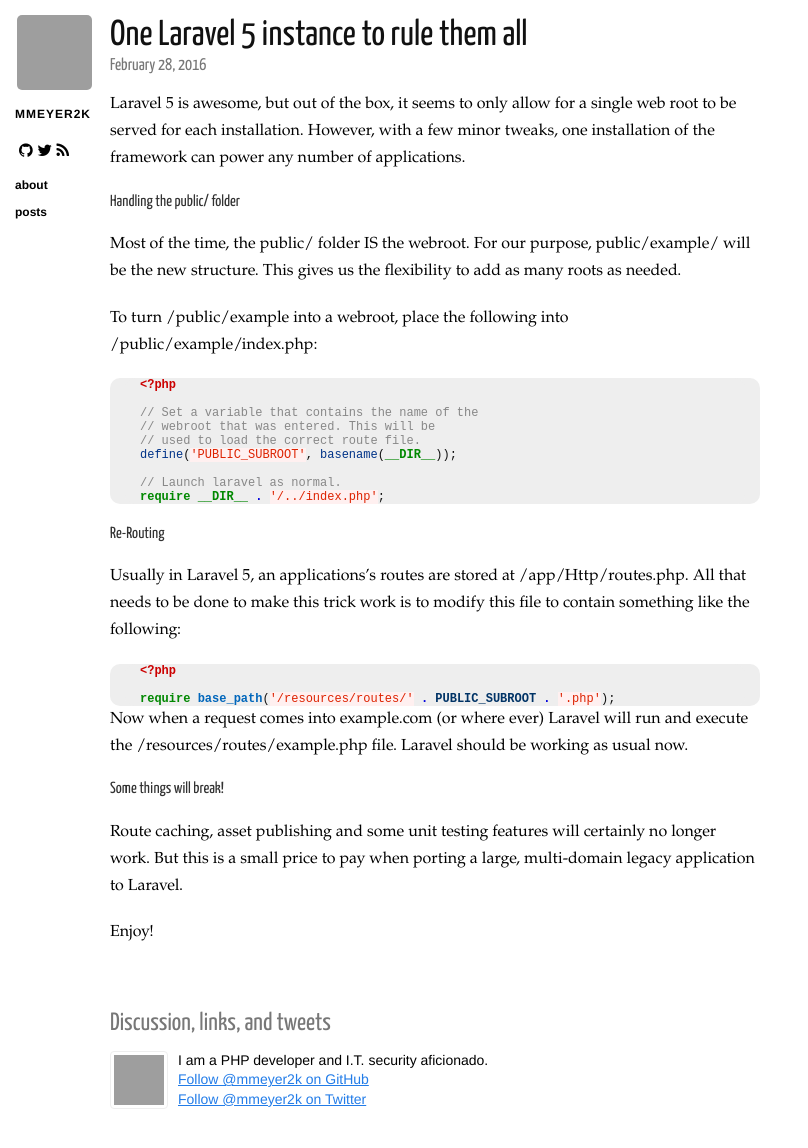
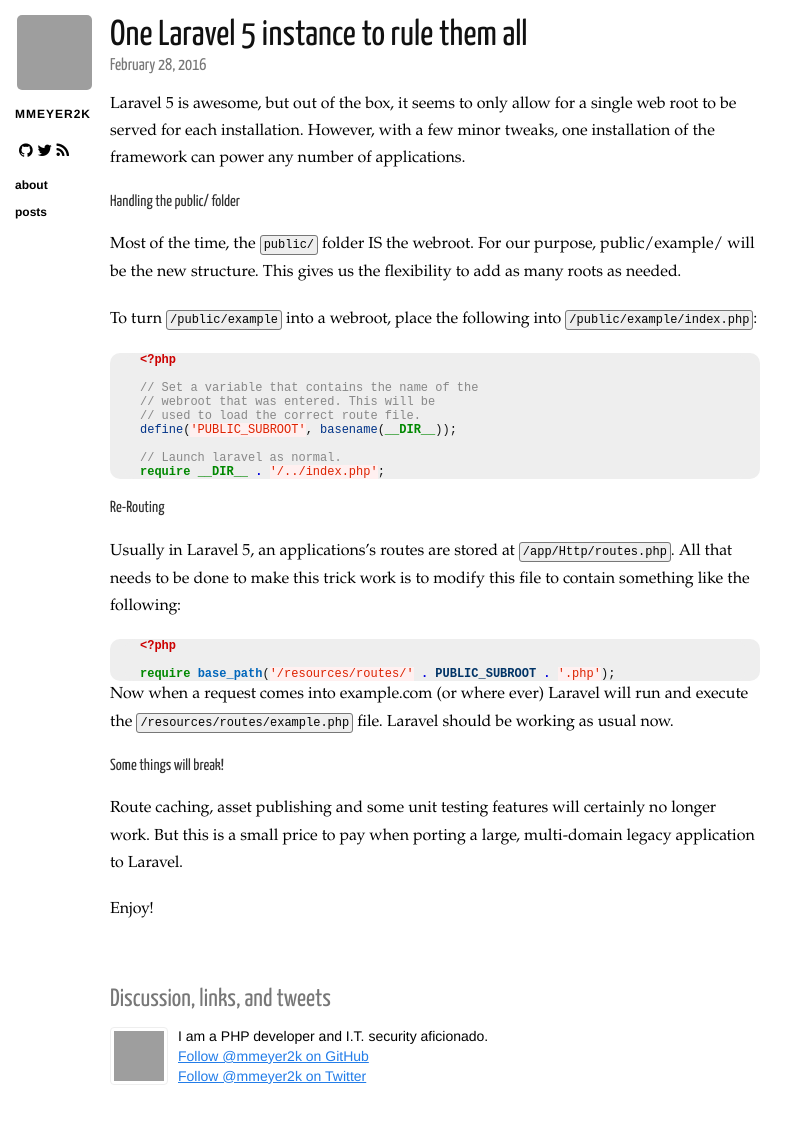
Before and after one commit to mmeyer2k/mmeyer2k.github.io, a Jekyll site: the page built from _posts/2016-02-28-one-laravel-5-instance-to-rule-them-all.md, in a window 1280 px wide, cut to the strip 0-1186 px from the top of the page. Shown: the top 1148 px of the strip, without its empty margins (0-808 px from the left). Built offline with Jekyll 4.4.1, drawn with Linux system fonts in a browser that asks for light colours; nearby versions of some CDN libraries; grey boxes are pictures that could not be loaded.

````diff
--- a/_posts/2016-02-28-one-laravel-5-instance-to-rule-them-all.md
+++ b/_posts/2016-02-28-one-laravel-5-instance-to-rule-them-all.md
@@ -6,9 +6,9 @@ title: One Laravel 5 instance to rule them all
 Laravel 5 is awesome, but out of the box, it seems to only allow for a single web root to be served for each installation. However, with a few minor tweaks, one installation of the framework can power any number of applications.
 
 #### Handling the public/ folder
-Most of the time, the public/ folder IS the webroot. For our purpose, public/example/ will be the new structure. This gives us the flexibility to add as many roots as needed.
+Most of the time, the `public/` folder IS the webroot. For our purpose, public/example/ will be the new structure. This gives us the flexibility to add as many roots as needed.
 
-To turn /public/example into a webroot, place the following into /public/example/index.php:
+To turn `/public/example` into a webroot, place the following into `/public/example/index.php`:
 
 ```php
 <?php
@@ -23,7 +23,7 @@ require __DIR__ . '/../index.php';
 ```
 
 #### Re-Routing
-Usually in Laravel 5, an applications's routes are stored at /app/Http/routes.php. All that needs to be done to make this trick work is to modify this file to contain something like the following:
+Usually in Laravel 5, an applications's routes are stored at `/app/Http/routes.php`. All that needs to be done to make this trick work is to modify this file to contain something like the following:
 
 ```php
 <?php
@@ -31,7 +31,7 @@ Usually in Laravel 5, an applications's routes are stored at /app/Http/routes.ph
 require base_path('/resources/routes/' . PUBLIC_SUBROOT . '.php');
 ```
 
-Now when a request comes into example.com (or where ever) Laravel will run and execute the /resources/routes/example.php file. Laravel should be working as usual now.
+Now when a request comes into example.com (or where ever) Laravel will run and execute the `/resources/routes/example.php` file. Laravel should be working as usual now.
 
 #### Some things will break!
 Route caching, asset publishing and some unit testing features will certainly no longer work. But this is a small price to pay when porting a large, multi-domain legacy application to Laravel.
````
